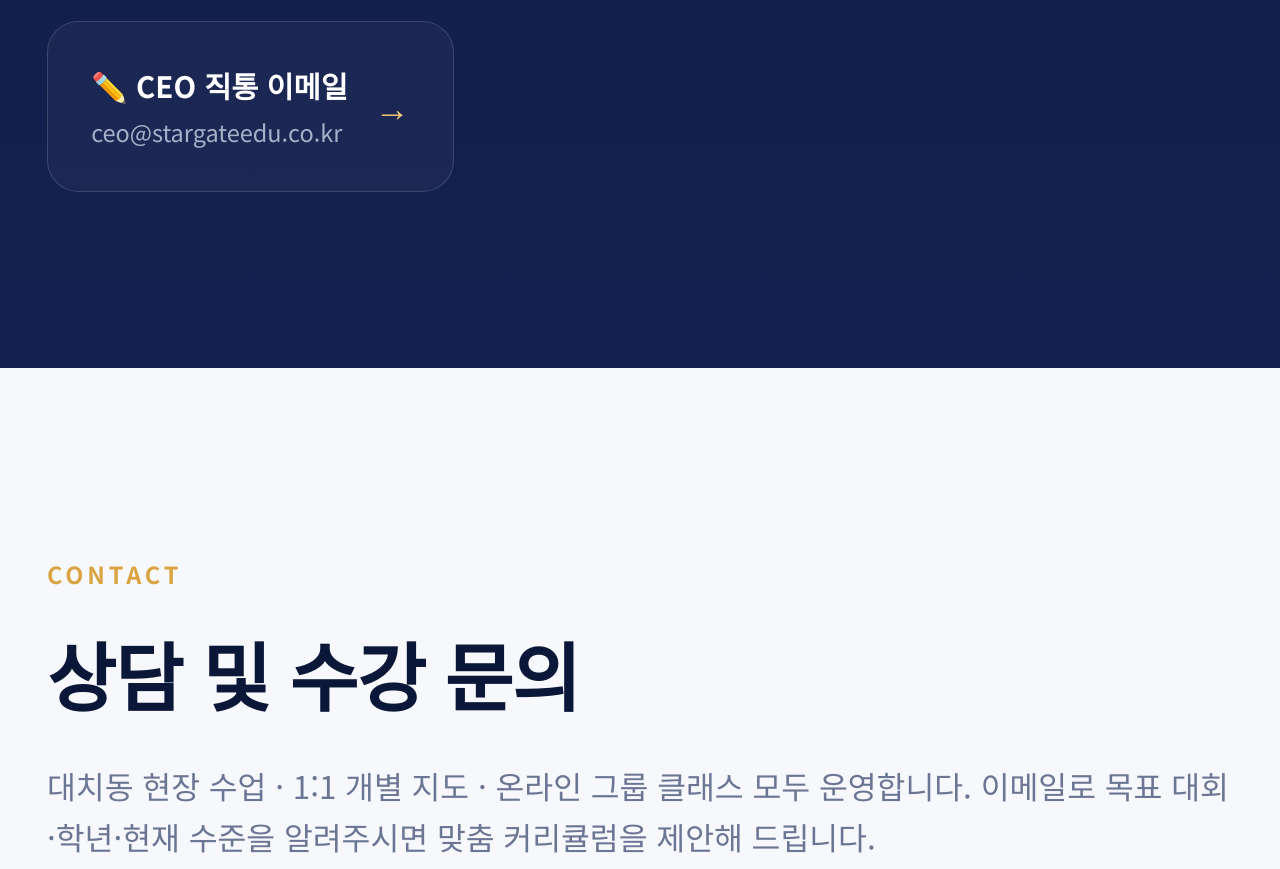
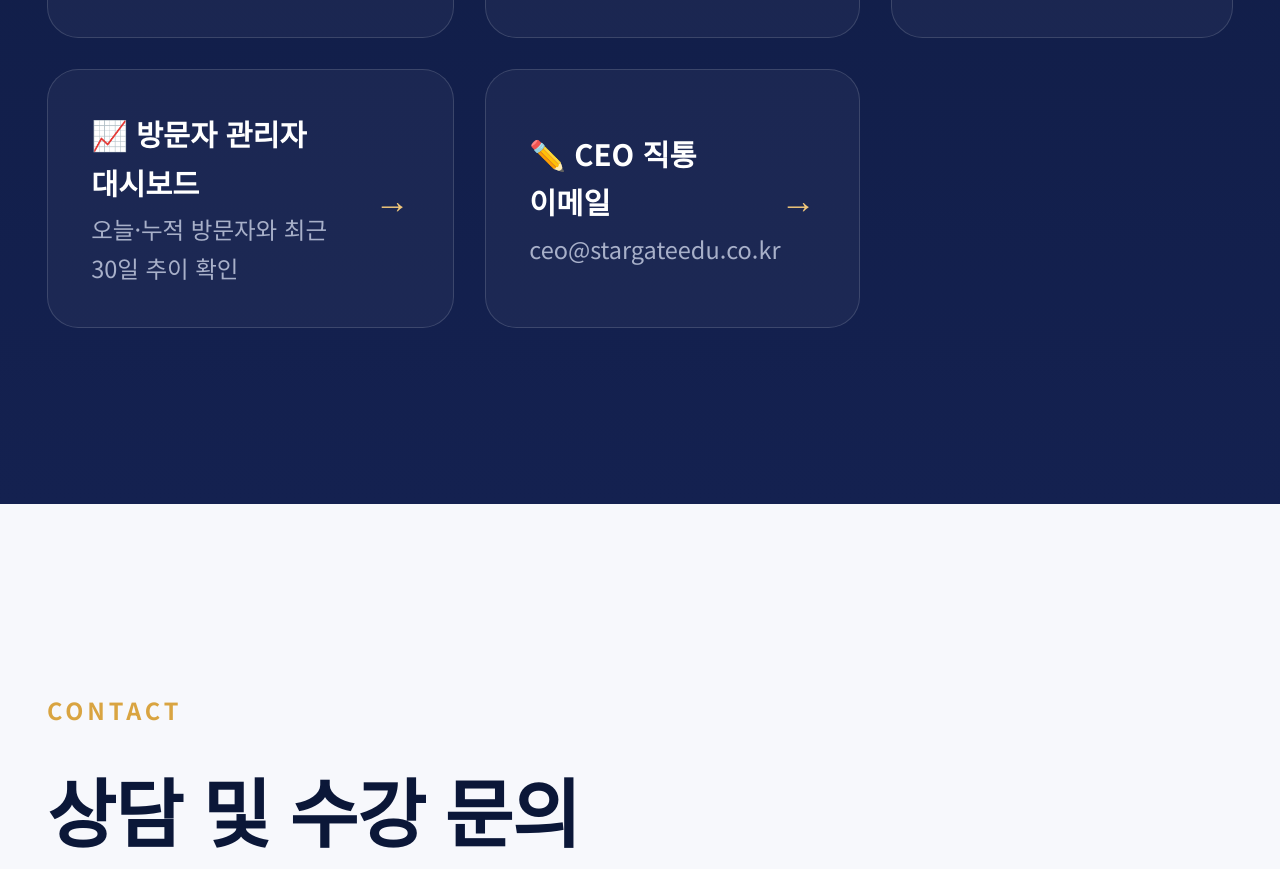
Before and after one commit to DongsooJung/stargateedu, a plain HTML site: page index.html in a window 1280 px wide. Shown: the part 10919-11788 px from the top of the page. Drawn offline with Linux system fonts and the light colour scheme; no server answers.

Commit message:
Link visitor dashboard from main site

```diff
--- a/index.html
+++ b/index.html
@@ -387,6 +387,11 @@
         <span class="arrow">→</span>
       </a>
 
+      <a class="link" href="/admin/visitors/" rel="nofollow">
+        <div><div class="t">📈 방문자 관리자 대시보드</div><div class="s">오늘·누적 방문자와 최근 30일 추이 확인</div></div>
+        <span class="arrow">→</span>
+      </a>
+
       <a class="link" href="mailto:ceo@stargateedu.co.kr">
         <div><div class="t">✏️ CEO 직통 이메일</div><div class="s">ceo@stargateedu.co.kr</div></div>
         <span class="arrow">→</span>
```
